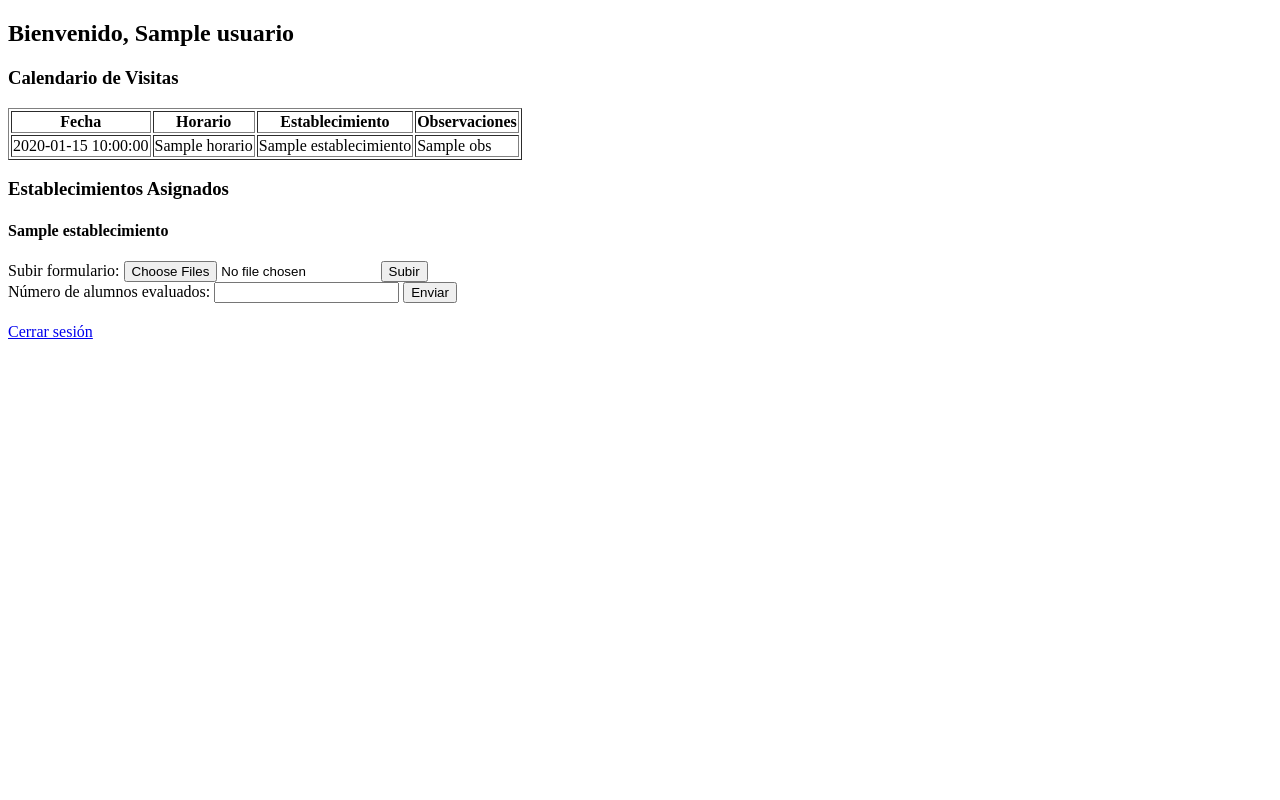
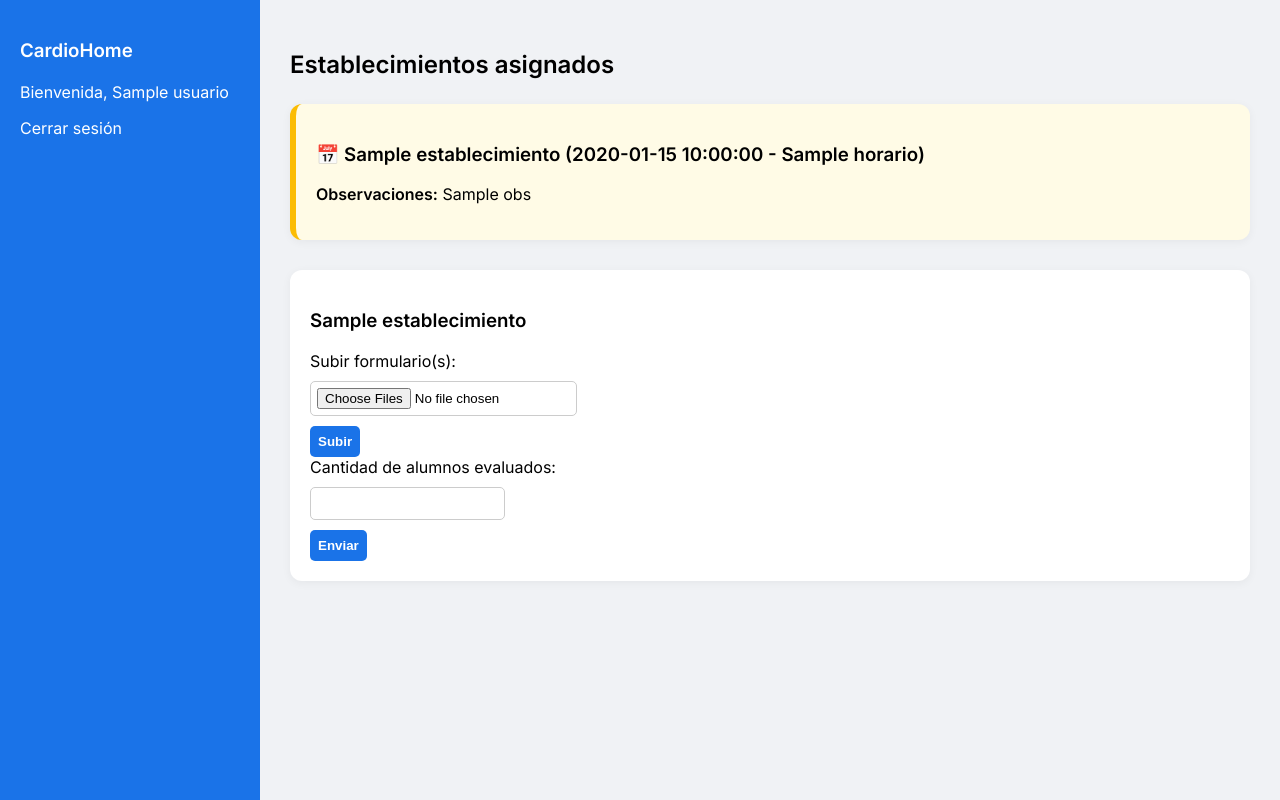
Before and after one commit to jmirandal1994/cardiohome_vercel, a Flask app: template templates/dashboard.html in a window 1280 px wide. Run offline with Flask 3, Linux system fonts and the light colour scheme; the template is opened without the code that fills it: most values are stand-ins (such as "Sample title", 1, 10 or a date in 2020).

Commit message:
Update dashboard.html

```diff
--- a/templates/dashboard.html
+++ b/templates/dashboard.html
@@ -1,47 +1,114 @@
 <!DOCTYPE html>
-<html>
+<html lang="es">
 <head>
-    <title>Dashboard</title>
+    <meta charset="UTF-8">
+    <title>Dashboard CardioHome</title>
+    <link rel="stylesheet" href="https://fonts.googleapis.com/css?family=Inter:400,600">
+    <style>
+        body {
+            margin: 0;
+            font-family: 'Inter', sans-serif;
+            display: flex;
+            height: 100vh;
+        }
+        .sidebar {
+            width: 220px;
+            background-color: #1a73e8;
+            color: white;
+            padding: 20px;
+        }
+        .sidebar h3 {
+            margin-bottom: 20px;
+        }
+        .sidebar a {
+            color: white;
+            text-decoration: none;
+            display: block;
+            margin-bottom: 10px;
+        }
+        .main-content {
+            flex: 1;
+            padding: 30px;
+            background-color: #f0f2f5;
+            overflow-y: auto;
+        }
+        .establecimiento {
+            margin-bottom: 30px;
+            padding: 20px;
+            background: white;
+            border-radius: 12px;
+            box-shadow: 0 2px 10px rgba(0,0,0,0.05);
+        }
+        h2 {
+            margin-bottom: 25px;
+        }
+        table {
+            width: 100%;
+            margin-bottom: 2rem;
+            border-collapse: collapse;
+        }
+        th, td {
+            text-align: left;
+            padding: 10px;
+            border-bottom: 1px solid #e0e0e0;
+        }
+        th {
+            background-color: #f6f8fb;
+        }
+        input, button {
+            margin-top: 10px;
+            padding: 8px;
+            border-radius: 5px;
+            border: 1px solid #ccc;
+        }
+        input[type="file"] {
+            padding: 6px;
+        }
+        button {
+            background: #1a73e8;
+            color: white;
+            font-weight: bold;
+            border: none;
+            cursor: pointer;
+        }
+        button:hover {
+            background: #155ab6;
+        }
+    </style>
 </head>
 <body>
-    <h2>Bienvenido, {{ usuario }}</h2>
+    <div class="sidebar">
+        <h3>CardioHome</h3>
+        <p>Bienvenida, {{ usuario }}</p>
+        <a href="/logout">Cerrar sesión</a>
+    </div>
+    <div class="main-content">
+        <h2>Establecimientos asignados</h2>
 
-    <h3>Calendario de Visitas</h3>
-    <table border="1">
-        <tr>
-            <th>Fecha</th>
-            <th>Horario</th>
-            <th>Establecimiento</th>
-            <th>Observaciones</th>
-        </tr>
         {% for evento in eventos %}
-        <tr>
-            <td>{{ evento.fecha }}</td>
-            <td>{{ evento.horario }}</td>
-            <td>{{ evento.establecimiento }}</td>
-            <td>{{ evento.obs }}</td>
-        </tr>
+        <div class="establecimiento" style="background:#fffbe6; border-left: 6px solid #fbbc04;">
+            <h3>📅 {{ evento.establecimiento }} ({{ evento.fecha }} - {{ evento.horario }})</h3>
+            <p><strong>Observaciones:</strong> {{ evento.obs }}</p>
+        </div>
         {% endfor %}
-    </table>
 
-    <h3>Establecimientos Asignados</h3>
-    {% for e in establecimientos %}
-    <div style="margin-bottom:20px;">
-        <h4>{{ e }}</h4>
-        <form action="/subir/{{ e }}" method="post" enctype="multipart/form-data">
-            <label>Subir formulario:</label>
-            <input type="file" name="archivo" multiple>
-            <button type="submit">Subir</button>
-        </form>
+        {% for establecimiento in establecimientos %}
+        <div class="establecimiento">
+            <h3>{{ establecimiento }}</h3>
 
-        <form action="/evaluados/{{ e }}" method="post">
-            <label>Número de alumnos evaluados:</label>
-            <input type="number" name="alumnos">
-            <button type="submit">Enviar</button>
-        </form>
+            <form action="/subir/{{ establecimiento }}" method="POST" enctype="multipart/form-data">
+                <label>Subir formulario(s):</label><br>
+                <input type="file" name="archivo" multiple><br>
+                <button type="submit">Subir</button>
+            </form>
+
+            <form action="/evaluados/{{ establecimiento }}" method="POST">
+                <label for="alumnos">Cantidad de alumnos evaluados:</label><br>
+                <input type="number" name="alumnos" min="0"><br>
+                <button type="submit">Enviar</button>
+            </form>
+        </div>
+        {% endfor %}
     </div>
-    {% endfor %}
-
-    <a href="/logout">Cerrar sesión</a>
 </body>
 </html>
```
